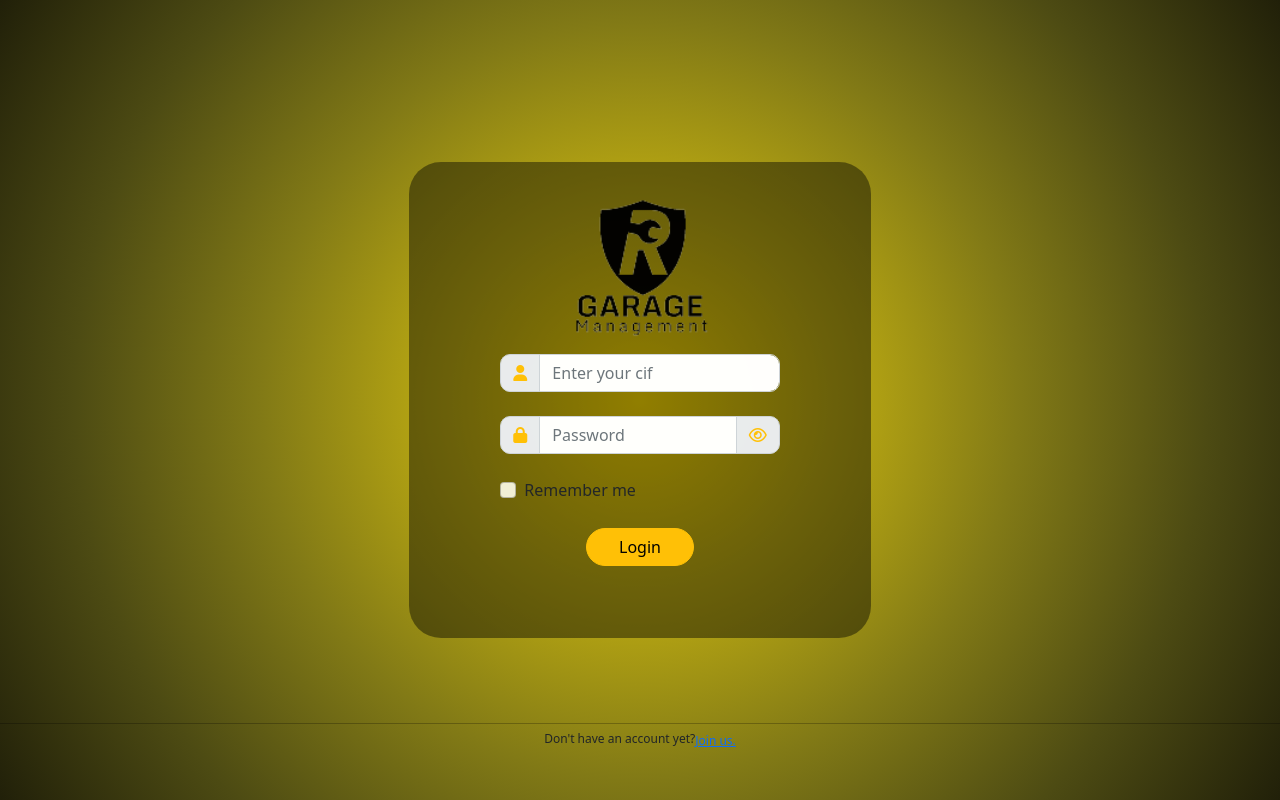
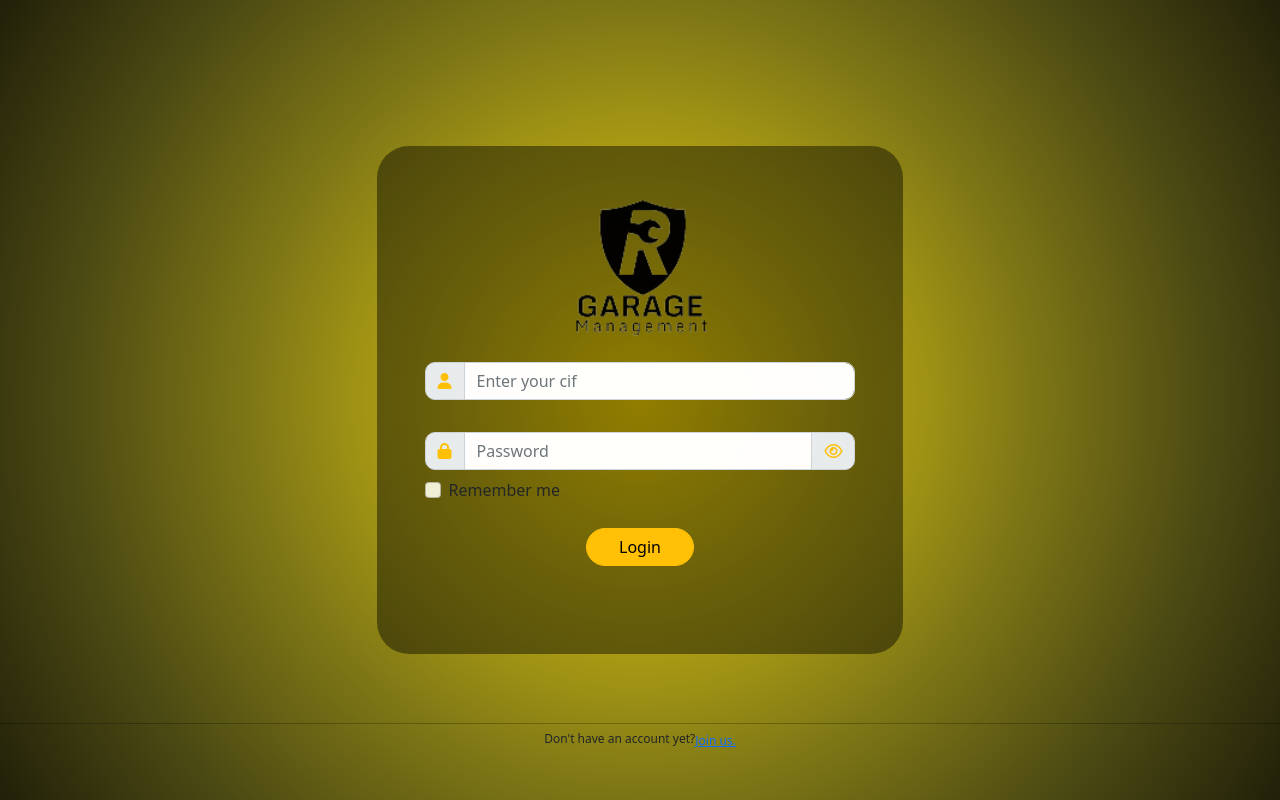
Before and after one commit to pedrobanos/proyecto3-front-end-, a React (Create React App) app: page / in a window 1280 px wide. Built offline with nearby package versions, Linux system fonts and the light colour scheme.

Commit message:
some style changees

```diff
--- a/src/views/Login/Login.css
+++ b/src/views/Login/Login.css
@@ -8,10 +8,14 @@
 .formLogin {
     background-color: #00000070;
     border-radius: 2rem;
-    padding: 0rem 1rem 0 1rem;
+    padding: 1rem 3rem;
     opacity: 0.99;
 }
-
+.formGroup{
+    display: flex;
+    flex-direction: column;
+    gap: 0.5rem;
+}
 .logoContainer {
     display: flex;
     align-items: center;
@@ -58,7 +62,3 @@
     border-bottom-left-radius: 10px !important;
     color: #ffc107;
 }
-
-svg {
-    fill: #ffffff;
-}
--- a/src/views/Login/Login.jsx
+++ b/src/views/Login/Login.jsx
@@ -59,14 +59,14 @@ const Login = () => {
 
     return (
         <div className="formContainer">
-                <form  className= "formLogin" onSubmit={handleSubmit(onSubmit)}>
+            <form className="formLogin" onSubmit={handleSubmit(onSubmit)}>
                 <div className="row justify-content-center my-5">
-                        <div className="col-sm-6 col-md-8 col-lg-8">
+                    <div className="formGroup">
                             <div className='logoContainer'>
                                 <img className='logoImg' src={LogoGarage}></img>
                             </div>
                             <div className='cifImputGroup'>
-                                <InputComponent className="input-group mb-4"
+                                <InputComponent className="input-group"
                                     id="cif1"
                                     register={register}
                                     error={error || errors.cif?.message}
@@ -78,7 +78,7 @@ const Login = () => {
                                 />
                             </div>
                             <div className='passwordImputGroup'>
-                                <InputComponent className="input-group pb-4 mt-4 mb-4"
+                                <InputComponent className="input-group pb-4"
                                     id="password"
                                     register={register}
                                     onToggle={onToggle}
@@ -92,7 +92,7 @@ const Login = () => {
                                 />
                             </div>
 
-                            <div className=" form-actions form-check mt-4">
+                            <div className=" form-actions form-check">
                                 <input
                                     type="checkbox"
                                     className="form-check-input"
```
Lines whose indentation alone changed are shown as unchanged.
